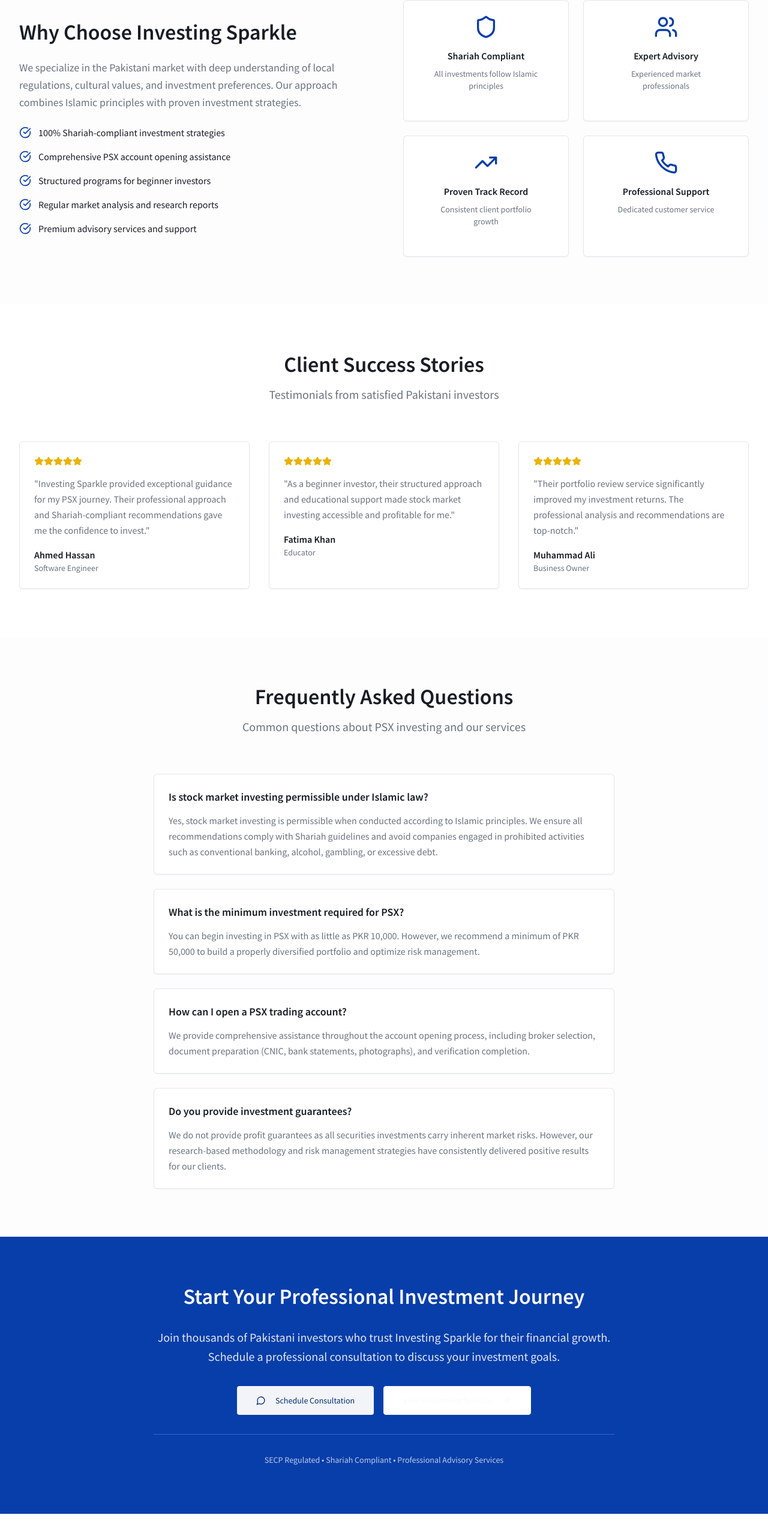
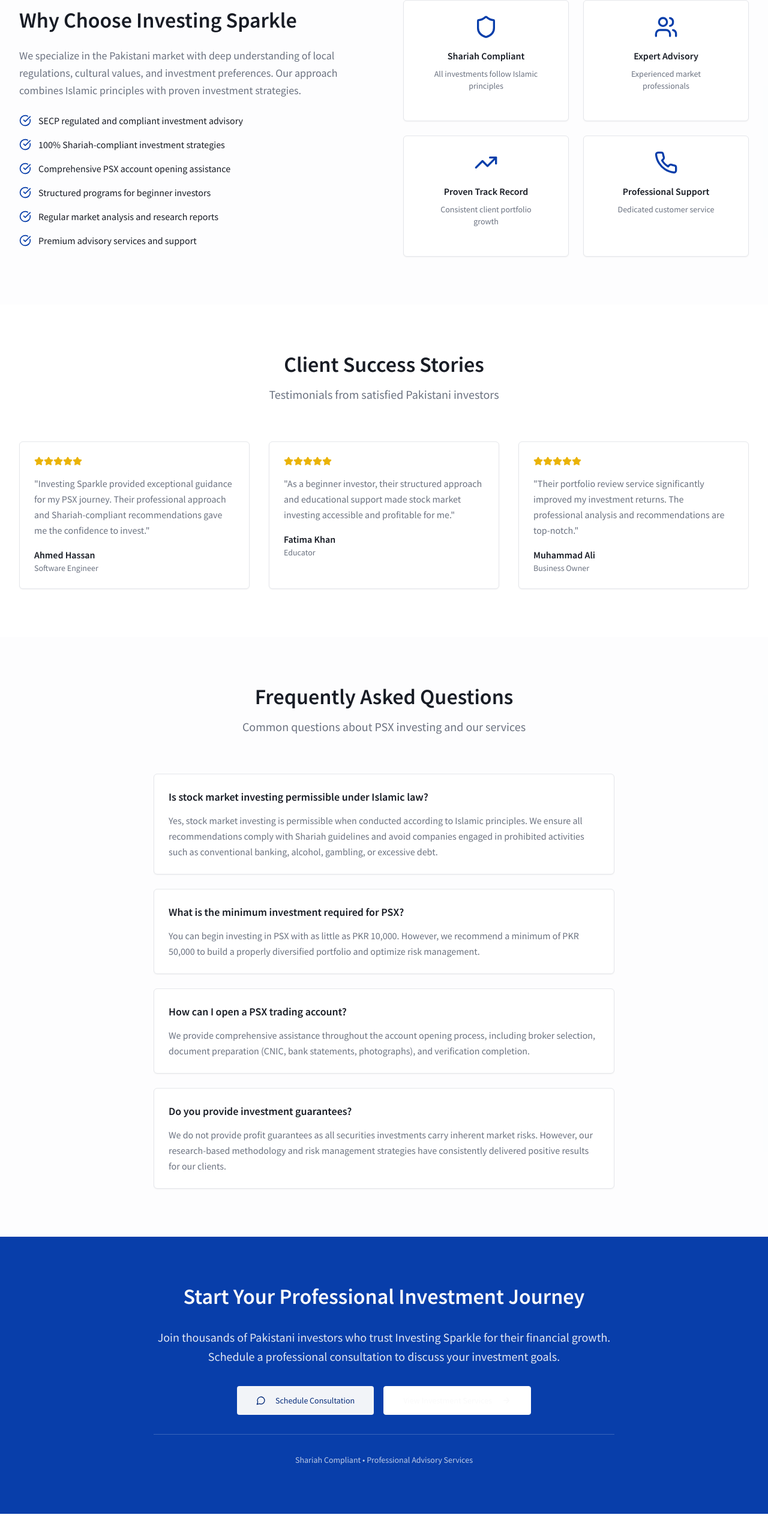
Before and after one commit to furqan-debug/InvestingSparkle, a React (Vite) app: page / in a window 1280 px wide. Shown: the part 2906-5472 px from the top of the page at 60% size. Built offline with nearby package versions, Linux system fonts and the light colour scheme.

Commit message:
Visual edit in Lovable
Edited UI in Lovable

```diff
--- a/src/pages/Home.tsx
+++ b/src/pages/Home.tsx
@@ -186,7 +186,7 @@ const Home = () => {
               </p>
 
               <div className="space-y-4">
-                {["100% Shariah-compliant investment strategies", "Comprehensive PSX account opening assistance", "Structured programs for beginner investors", "Regular market analysis and research reports", "Premium advisory services and support"].map((benefit, index) => <div key={index} className="flex items-start space-x-3">
+                {["SECP regulated and compliant investment advisory", "100% Shariah-compliant investment strategies", "Comprehensive PSX account opening assistance", "Structured programs for beginner investors", "Regular market analysis and research reports", "Premium advisory services and support"].map((benefit, index) => <div key={index} className="flex items-start space-x-3">
                     <CheckCircle className="h-5 w-5 text-primary flex-shrink-0 mt-0.5" />
                     <span className="text-foreground mx-[12px]">{benefit}</span>
                   </div>)}
@@ -288,9 +288,7 @@ const Home = () => {
             </div>
 
             <div className="pt-8 border-t border-primary-foreground/20">
-              <p className="text-sm opacity-75">
-                SECP Regulated • Shariah Compliant • Professional Advisory Services
-              </p>
+              <p className="text-sm opacity-75">Shariah Compliant • Professional Advisory Services</p>
             </div>
           </div>
         </div>
```
